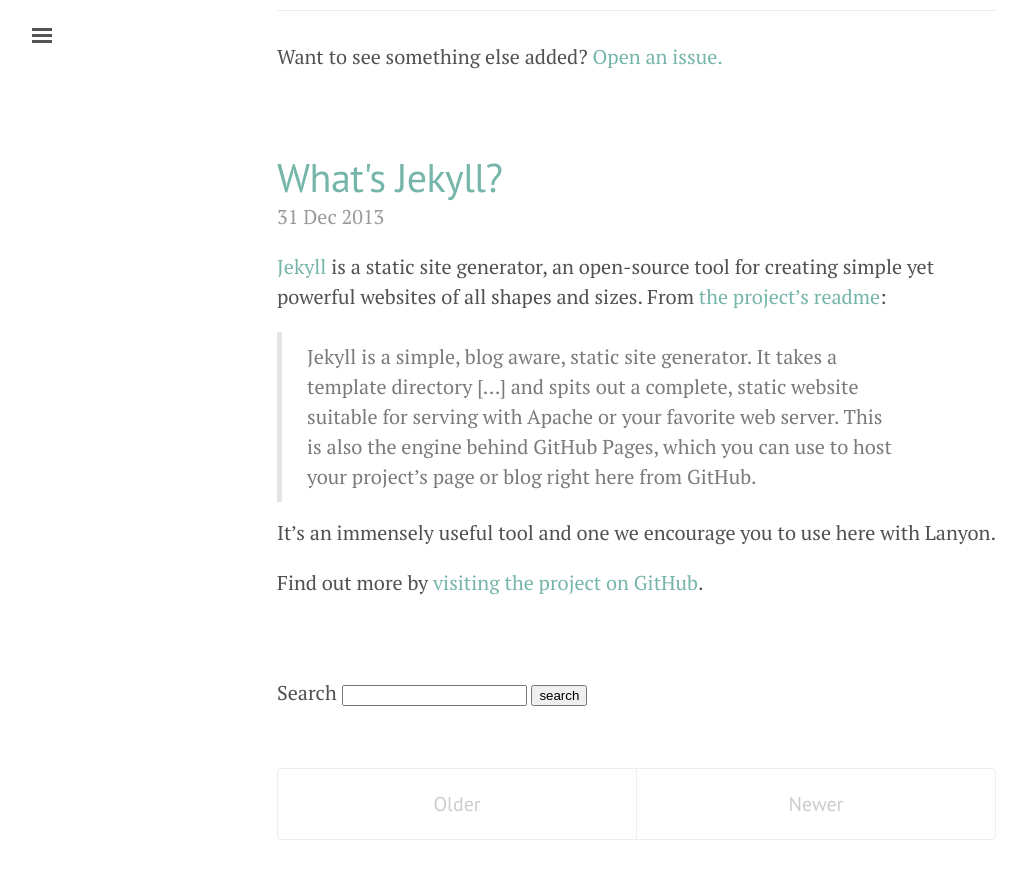
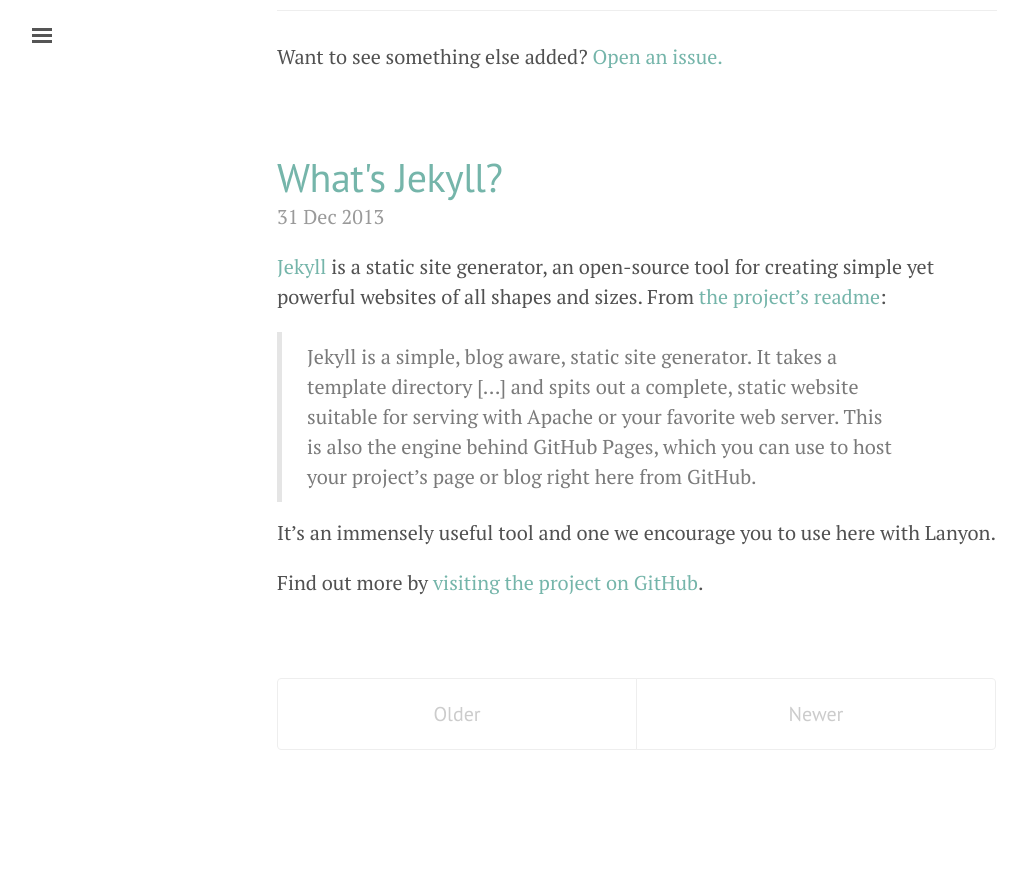
Before and after one commit to kertansul/kertansul.github.io, a Jekyll site: the page built from index.html, in a window 1280 px wide and 900 px high, scrolled down 4624 px. Shown: the top 879 px of the window, without its empty margins (3-1030 px from the left). Built offline with Jekyll 4.4.1, drawn with Linux system fonts in a browser that asks for light colours; the list of posts is cut into pages by our own code; after the commit the page ends 5434 px from its top, so only the background shows below that.

Commit message:
moving searchbar to sidebar

```diff
--- a/_includes/sidebar.html
+++ b/_includes/sidebar.html
@@ -30,12 +30,13 @@
     <span class="sidebar-nav-item">Currently v{{ site.version }}</span>
   </nav>
 
-  <!--div class="sidebar-item">
-    <form method="get" action="http://www.google.com/search" target="_blank">
-      <input type="hidden" name="sitesearch" value="kertansul.github.io" />
-      <input type="text" name="q" maxlength="255" placeholder="Search with Google" />
+  <div class="sidebar-item">
+    <form action="/search.html" method="get">
+      <label for="search_box">Search</label>
+      <input type="text" id="search_box" name="query">
+      <input type="submit" value="search">
     </form>
-  </div-->
+  </div>
 
   <div class="sidebar-item">
     <p>
--- a/index.html
+++ b/index.html
@@ -18,12 +18,6 @@
   </div>
   {% endfor %}
 
-  <form action="/search.html" method="get">
-    <label for="search_box">Search</label>
-    <input type="text" id="search_box" name="query">
-    <input type="submit" value="search">
-  </form>
-
 </div>
 
 <div class="pagination">
```
